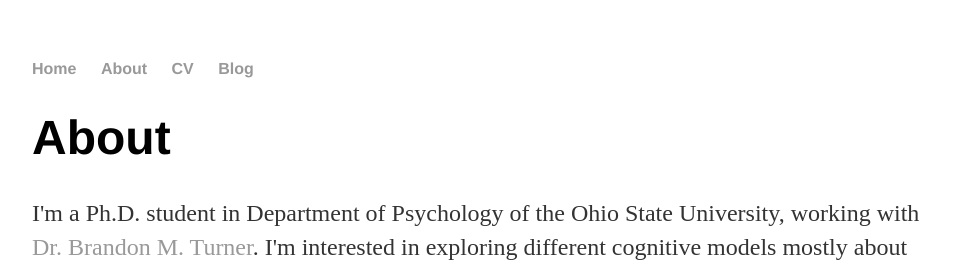
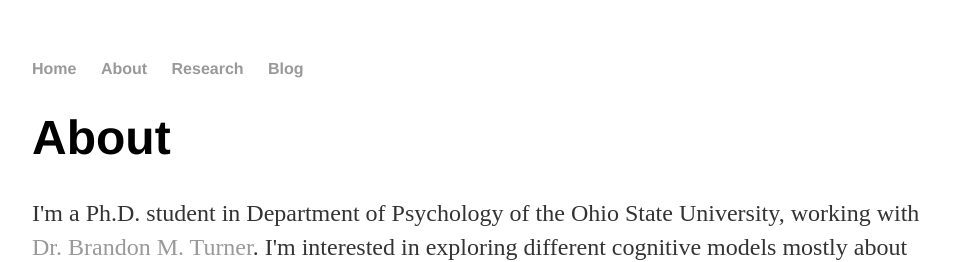
Before and after one commit to QingfangLiu/qingfangliu.github.io, a Jekyll site: the page built from about/index.html, in a window 1280 px wide. Shown: the top 262 px of the page, without its empty margins (160-1117 px from the left). Built offline with Jekyll 4.4.1, drawn with Linux system fonts in a browser that asks for light colours.

Commit message:
Update default.html

```diff
--- a/_layouts/default.html
+++ b/_layouts/default.html
@@ -10,7 +10,7 @@
 	    		<ul>
 	        		<li><a href="/">Home</a></li>
 		        	<li><a href="/about">About</a></li>
-	        		<li><a href="/cv">CV</a></li>
+	        		<li><a href="/Research">Research</a></li>
 	        		<li><a href="/blog">Blog</a></li>
 	    		</ul>
 			</nav>
```
